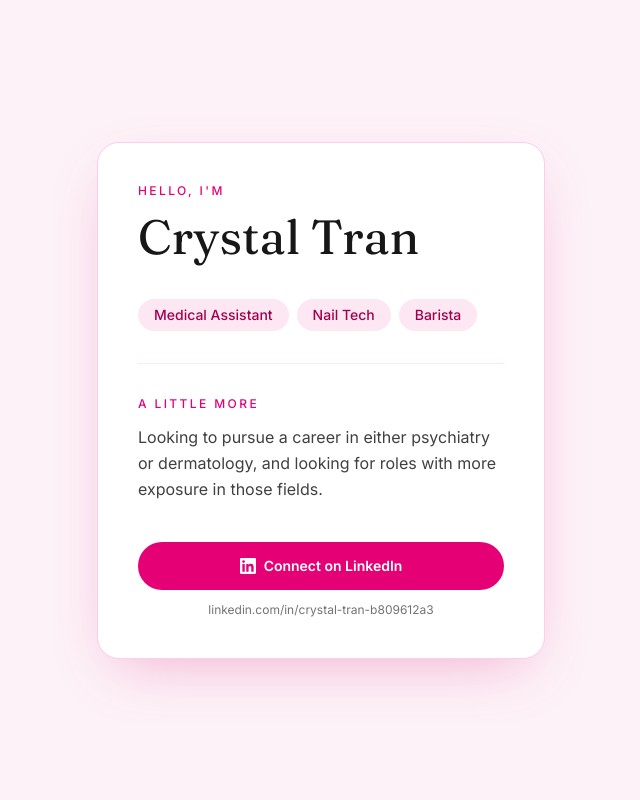
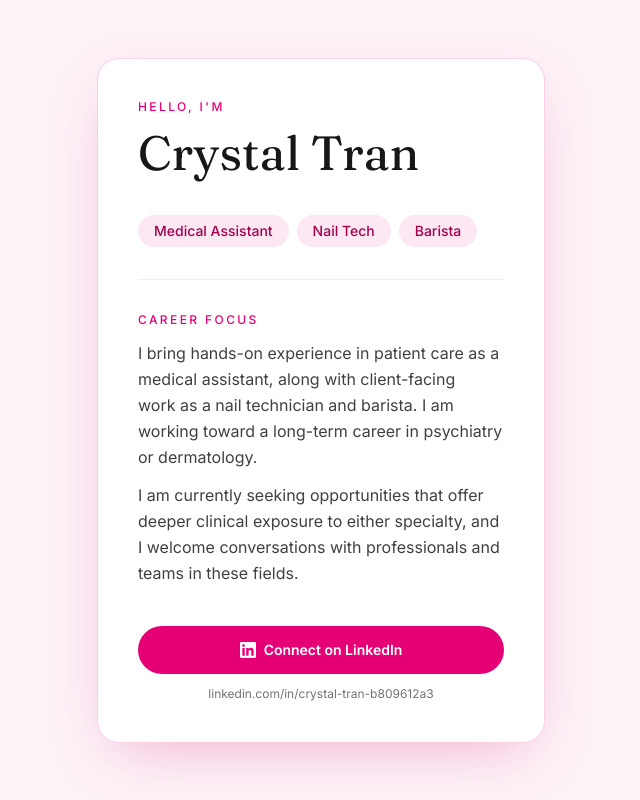
Before and after one commit to ahhcrystal/calling-card, a Next.js app: page / in a window 1280 px wide. Shown: the whole page, without its empty margins (319-959 px from the left). Built offline with nearby package versions, Linux system fonts and the light colour scheme.

Commit message:
feat: update calling card career focus details
Refined career focus and added experience details for psychiatry and dermatology.

V0-Chat-Id: kMNYsxbIdot

```diff
--- a/components/calling-card.tsx
+++ b/components/calling-card.tsx
@@ -32,11 +32,16 @@ export function CallingCard() {
 
       <section aria-labelledby="about" className="mt-8 border-t border-pink-100 pt-8">
         <h2 id="about" className="text-xs font-medium uppercase tracking-[0.2em] text-pink-600">
-          A little more
+          Career Focus
         </h2>
         <p className="mt-3 leading-relaxed text-neutral-700 text-pretty">
-          Looking to pursue a career in either psychiatry or dermatology, and looking for roles
-          with more exposure in those fields.
+          I bring hands-on experience in patient care as a medical assistant, along with
+          client-facing work as a nail technician and barista. I am working toward a long-term
+          career in psychiatry or dermatology.
+        </p>
+        <p className="mt-3 leading-relaxed text-neutral-700 text-pretty">
+          I am currently seeking opportunities that offer deeper clinical exposure to either
+          specialty, and I welcome conversations with professionals and teams in these fields.
         </p>
       </section>
 
```
